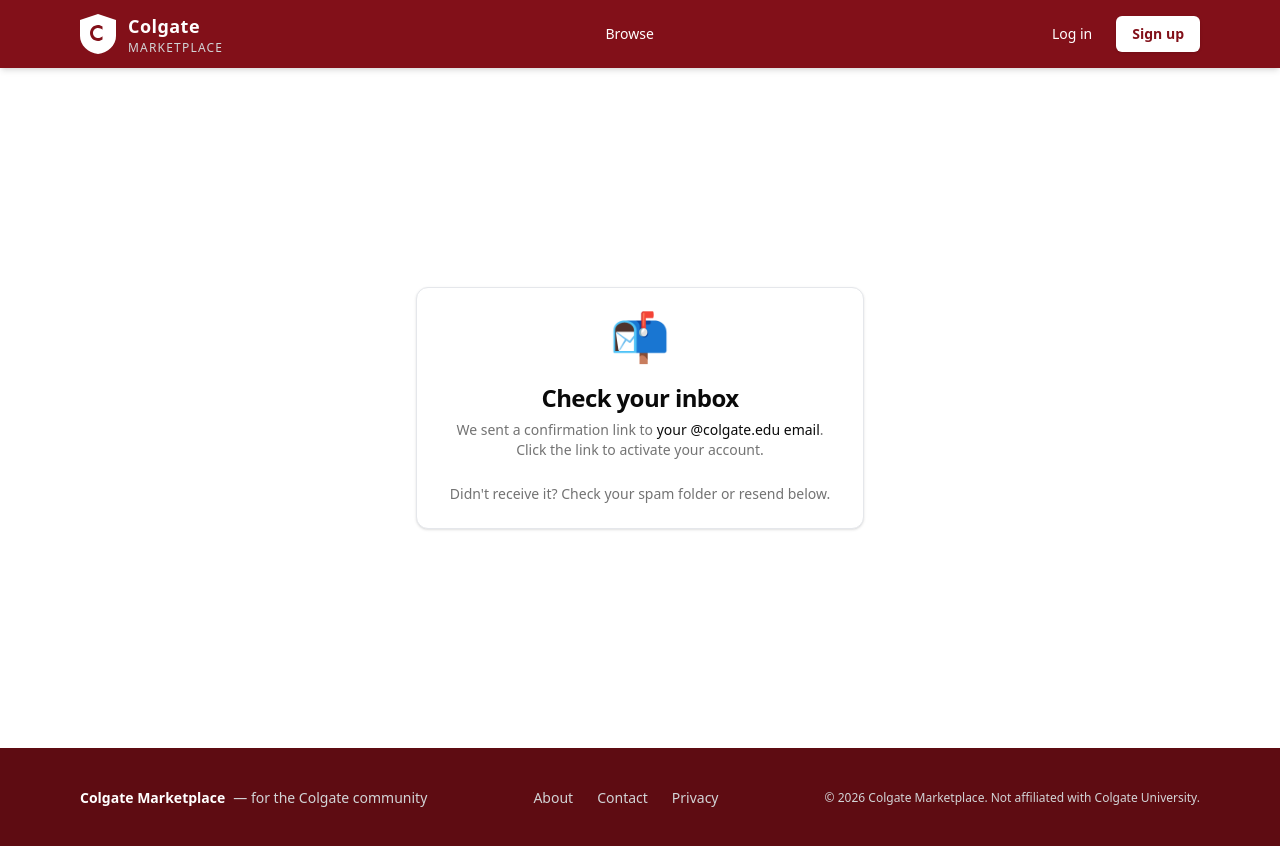
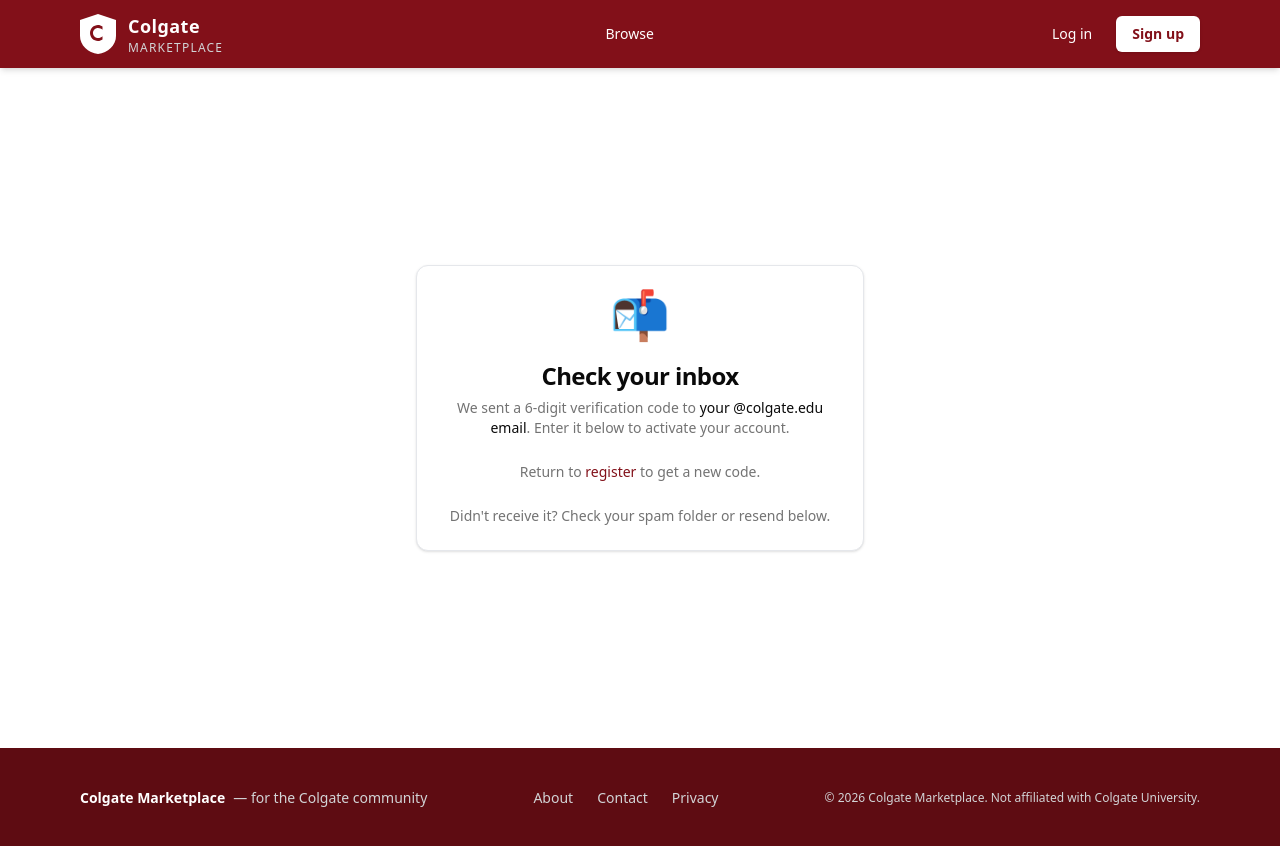
Before and after one commit to tonybolivar/colgate-marketplace, a React (Vite) app: page /verify-email in a window 1280 px wide. Built offline with nearby package versions, Linux system fonts and the light colour scheme; no server answers.

Commit message:
Switch email verification from link to OTP code
Replaces the confirmation link flow with a 6-digit OTP code to prevent
Colgate's email security scanner from auto-confirming accounts by
pre-fetching the verification URL.

```diff
--- a/src/pages/RegisterPage.jsx
+++ b/src/pages/RegisterPage.jsx
@@ -41,7 +41,6 @@
       password: form.password,
       options: {
         data: { full_name: form.fullName.trim() },
-        emailRedirectTo: `${window.location.origin}/auth/callback`,
       },
     })
 
--- a/src/pages/VerifyEmailPage.jsx
+++ b/src/pages/VerifyEmailPage.jsx
@@ -1,19 +1,41 @@
 import { useState } from 'react'
-import { useLocation } from 'react-router-dom'
+import { useLocation, useNavigate } from 'react-router-dom'
 import { supabase } from '@/lib/supabase'
 import { Button } from '@/components/ui/button'
+import { Input } from '@/components/ui/input'
 import { Card, CardContent, CardHeader, CardTitle, CardDescription } from '@/components/ui/card'
 
 export default function VerifyEmailPage() {
   const location = useLocation()
+  const navigate = useNavigate()
   const email = location.state?.email || ''
+  const [token, setToken] = useState('')
   const [resent, setResent] = useState(false)
   const [error, setError] = useState('')
   const [loading, setLoading] = useState(false)
+  const [verifying, setVerifying] = useState(false)
+
+  async function handleVerify(e) {
+    e.preventDefault()
+    if (token.length !== 6) {
+      setError('Please enter the 6-digit code from your email.')
+      return
+    }
+    setVerifying(true)
+    setError('')
+    const { error } = await supabase.auth.verifyOtp({ email, token, type: 'signup' })
+    setVerifying(false)
+    if (error) {
+      setError(error.message)
+    } else {
+      navigate('/', { replace: true })
+    }
+  }
 
   async function handleResend() {
     setLoading(true)
     setError('')
+    setResent(false)
     const { error } = await supabase.auth.resend({ type: 'signup', email })
     setLoading(false)
     if (error) {
@@ -25,24 +47,56 @@
 
   return (
     <div className="min-h-[calc(100vh-120px)] flex items-center justify-center px-4 py-12">
-      <Card className="w-full max-w-md text-center">
-        <CardHeader>
+      <Card className="w-full max-w-md">
+        <CardHeader className="text-center">
           <div className="mx-auto mb-4 text-5xl">📬</div>
           <CardTitle className="text-2xl">Check your inbox</CardTitle>
           <CardDescription className="mt-2">
-            We sent a confirmation link to{' '}
+            We sent a 6-digit verification code to{' '}
             <span className="font-medium text-foreground">{email || 'your @colgate.edu email'}</span>.
-            Click the link to activate your account.
+            Enter it below to activate your account.
           </CardDescription>
         </CardHeader>
         <CardContent className="space-y-4">
+          {email ? (
+            <form onSubmit={handleVerify} className="space-y-4">
+              <div className="space-y-1">
+                <label className="text-sm font-medium" htmlFor="token">Verification code</label>
+                <Input
+                  id="token"
+                  name="token"
+                  type="text"
+                  inputMode="numeric"
+                  placeholder="123456"
+                  maxLength={6}
+                  value={token}
+                  onChange={e => { setToken(e.target.value.replace(/\D/g, '')); setError('') }}
+                  className="text-center text-2xl tracking-[0.5em] font-mono"
+                  autoComplete="one-time-code"
+                />
+              </div>
+              {error && <p className="text-sm text-destructive">{error}</p>}
+              <Button
+                type="submit"
+                className="w-full bg-maroon hover:bg-maroon-light text-white"
+                disabled={verifying || token.length !== 6}
+              >
+                {verifying ? 'Verifying…' : 'Verify email'}
+              </Button>
+            </form>
+          ) : (
+            <p className="text-sm text-muted-foreground text-center">
+              Return to{' '}
+              <a href="/register" className="text-maroon hover:underline font-medium">register</a>
+              {' '}to get a new code.
+            </p>
+          )}
+
+          <div className="text-center space-y-2 pt-2">
             <p className="text-sm text-muted-foreground">
               Didn't receive it? Check your spam folder or resend below.
             </p>
-          {error && <p className="text-sm text-destructive">{error}</p>}
-          {resent && (
-            <p className="text-sm text-green-600">Confirmation email resent!</p>
-          )}
+            {resent && <p className="text-sm text-green-600">New code sent!</p>}
             {email && (
               <Button
                 variant="outline"
@@ -50,9 +104,10 @@
                 disabled={loading || resent}
                 className="w-full"
               >
-              {loading ? 'Resending…' : 'Resend confirmation email'}
+                {loading ? 'Resending…' : 'Resend code'}
               </Button>
             )}
+          </div>
         </CardContent>
       </Card>
     </div>
```
Lines whose indentation alone changed are shown as unchanged.
